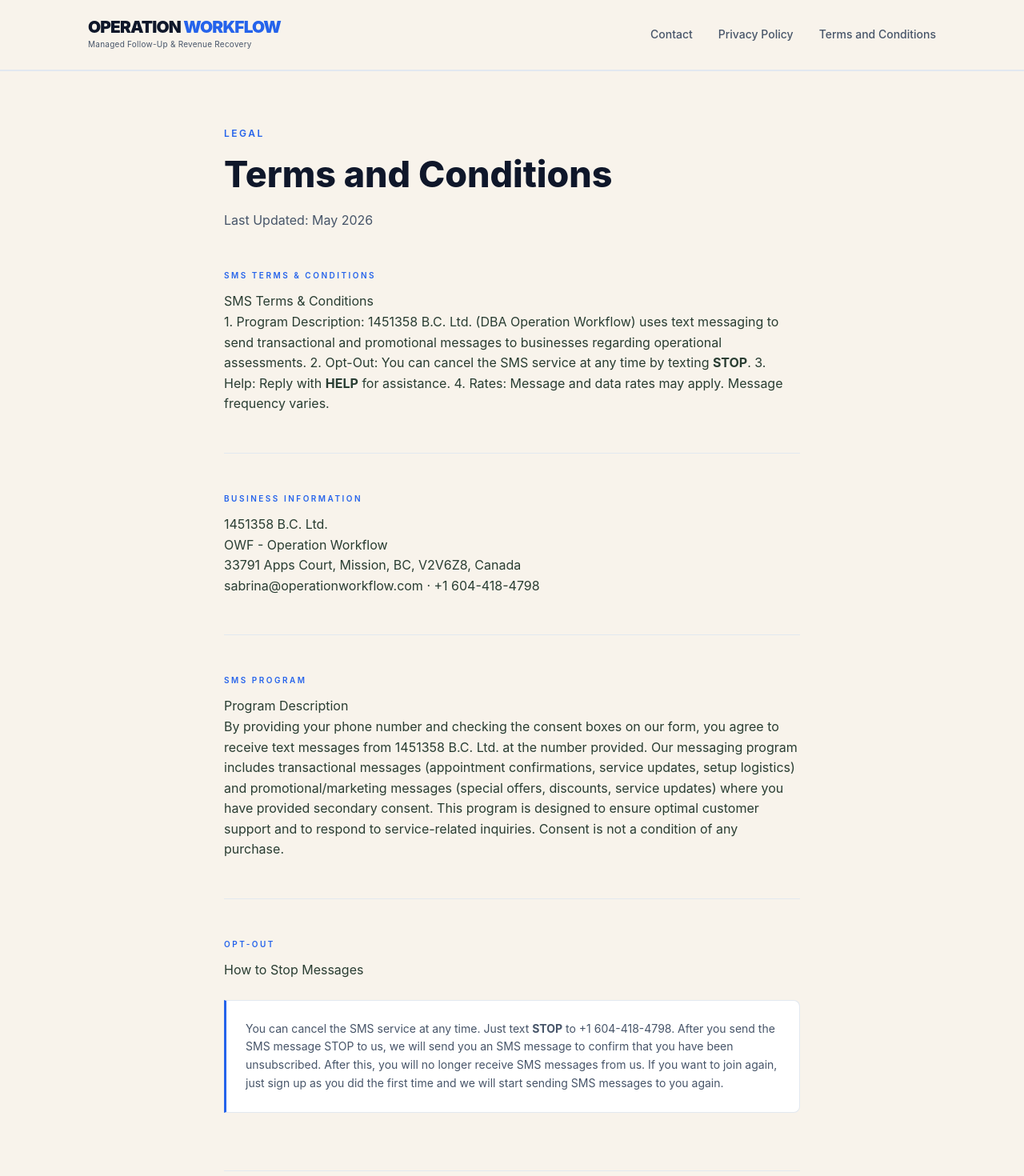
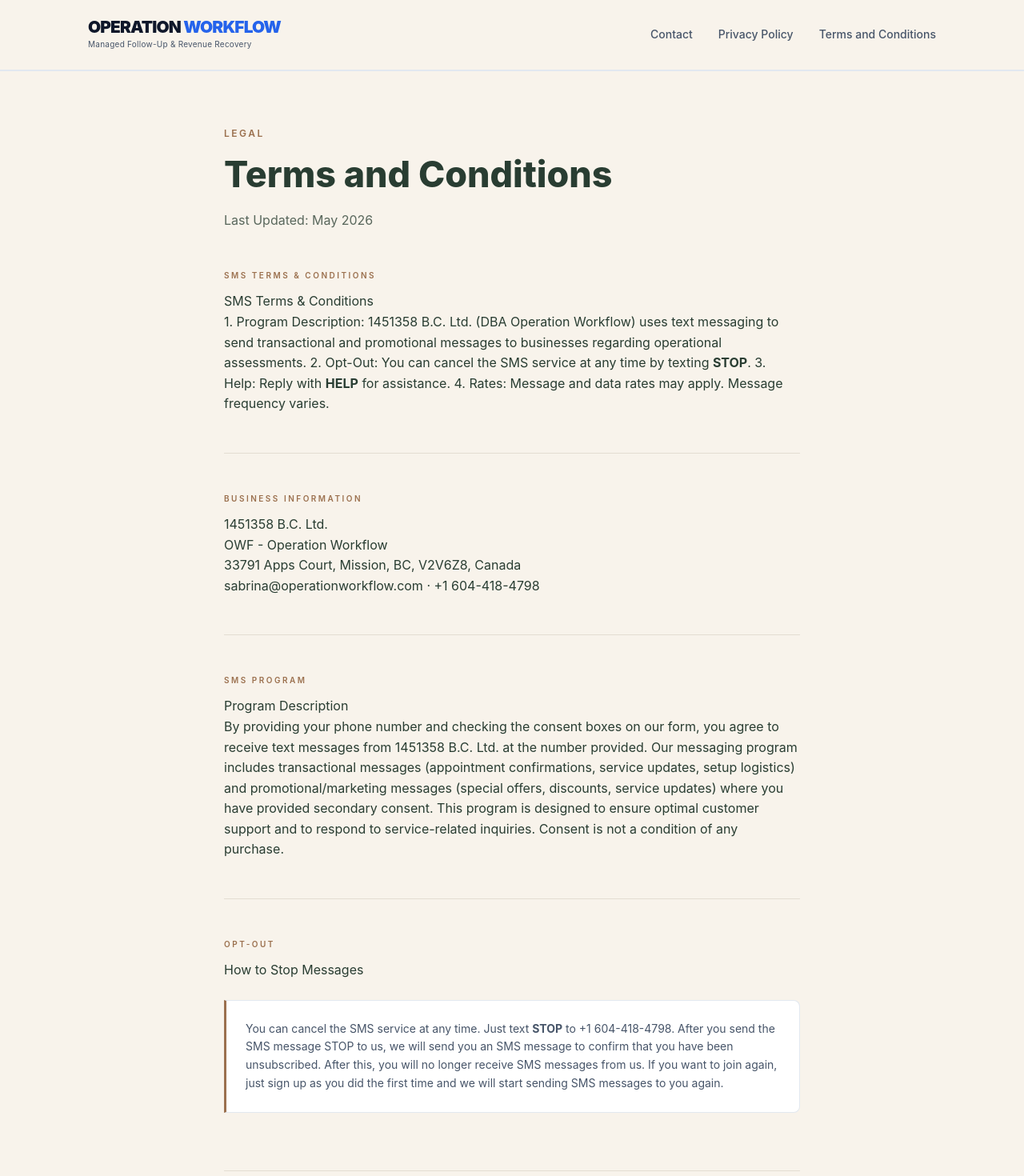
Before and after one commit to SabrinaOWF/OWF, a Next.js app: page /terms in a window 1280 px wide. Shown: the top 1470 px of the page at 80% size. Built offline with nearby package versions, Linux system fonts and the light colour scheme.

Commit message:
Update page.tsx

```diff
--- a/src/app/terms/page.tsx
+++ b/src/app/terms/page.tsx
@@ -7,9 +7,9 @@ export default function TermsPage() {
   return (
     <div className="max-w-[760px] mx-auto px-5 py-16">
       <div className="mb-12">
-        <span className="inline-block text-xs font-semibold tracking-[2.5px] uppercase text-[#2563eb] mb-4">Legal</span>
-        <h1 className="text-4xl md:text-[2.8rem] font-extrabold text-[#0f172a] leading-tight">Terms and Conditions</h1>
-        <p className="mt-4 text-[#475569]">Last Updated: May 2026</p>
+        <span className="inline-block text-xs font-semibold tracking-[2.5px] uppercase text-[#9B704E] mb-4">Legal</span>
+        <h1 className="text-4xl md:text-[2.8rem] font-extrabold text-[#293D32] leading-tight">Terms and Conditions</h1>
+        <p className="mt-4 text-[#59675C]">Last Updated: May 2026</p>
       </div>
 
       <Section label="SMS TERMS &amp; CONDITIONS">
@@ -74,8 +74,8 @@ export default function TermsPage() {
 
 function Section({ label, children, last = false }: { label: string; children: React.ReactNode; last?: boolean }) {
   return (
-    <div className={`mb-12 pb-12 ${!last ? 'border-b border-[#e2e8f0]' : ''}`}>
-      <span className="block text-[10px] font-semibold tracking-[2.5px] uppercase text-[#2563eb] mb-3">{label}</span>
+    <div className={`mb-12 pb-12 ${!last ? 'border-b border-[#e3ddd2]' : ''}`}>
+      <span className="block text-[10px] font-semibold tracking-[2.5px] uppercase text-[#9B704E] mb-3">{label}</span>
       {children}
     </div>
   );
@@ -83,7 +83,7 @@ function Section({ label, children, last = false }: { label: string; children: R
 
 function HighlightBox({ children }: { children: React.ReactNode }) {
   return (
-    <div className="bg-white border border-[#e2e8f0] border-l-[3px] border-l-[#2563eb] rounded-r-lg p-5 md:p-6 my-6 text-sm text-[#475569] leading-relaxed">
+    <div className="bg-white border border-[#e2e8f0] border-l-[3px] border-l-[#9B704E] rounded-r-lg p-5 md:p-6 my-6 text-sm text-[#475569] leading-relaxed">
       {children}
     </div>
   );
```
